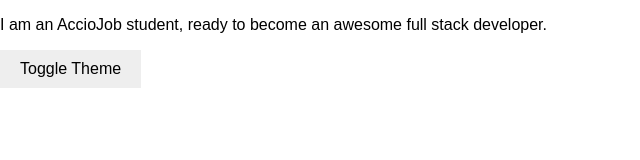
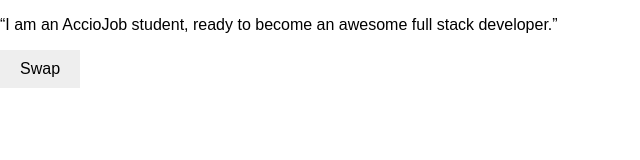
Before and after one commit to acciojob/dark-theme-codeswithadarsh, a website: page main.html in a window 1280 px wide. Shown: the whole page, without its empty margins (0-640 px from the left). Drawn offline with Linux system fonts and the light colour scheme.

Commit message:
created a submission

```diff
--- a/main.html
+++ b/main.html
@@ -7,12 +7,13 @@
     <link rel="stylesheet" href="styles.css">
   </head>
   <body>
-    <div id="app" class="day">
-    <p id="ptag">I am an AccioJob student, ready to become an awesome full stack developer.</p>
-  </div>
-
-  <button id="swap" class="button_day" onclick="swapTheme()">Toggle Theme</button>
-
+    <main id="app" class="day">
+      <!-- html markup here -->
+      <p id="ptag">
+        “I am an AccioJob student, ready to become an awesome full stack developer.”
+      </p>
+	      <button id="swap" class="button_day" onclick="swap()">Swap</button>
+    </main>
     <script src="./script.js"></script>
   </body>
 </html>
--- a/script.js
+++ b/script.js
@@ -1,13 +1,21 @@
-function swapTheme() {
-  const app = document.getElementById("app");
-  const button = document.getElementById("swap");
+let button=document.getElementById('swap');
+let body=document.getElementsByTagName('body')
+let main=document.getElementById("app")
 
-  if (app.classList.contains("day")) {
-    app.classList.replace("day", "night");
-    button.classList.replace("button_day", "button_night");
-  } else {
-    app.classList.replace("night", "day");
-    button.classList.replace("button_night", "button_day");
-  }
+function swap(){
+    //body.style.backgroundcolor="dark";
+    // var element = document.body;
+    // element.classList.toggle("dark-mode");
+    if(button.getAttribute("class")==="button_day"){
+    document.body.style.backgroundColor = "dark";
+    button.setAttribute("class", "button_night")
+    main.setAttribute("class","night")
+    }
+    else{
+        document.body.style.backgroundColor = "light";
+        button.setAttribute("class", "button_day")
+        main.setAttribute("class","day")
+    }
 
+    //console.log("hi")
 }
--- a/styles.css
+++ b/styles.css
@@ -1,4 +1,4 @@
- body {
+body {
       margin: 0;
       padding: 0;
       font-family: sans-serif;
```
